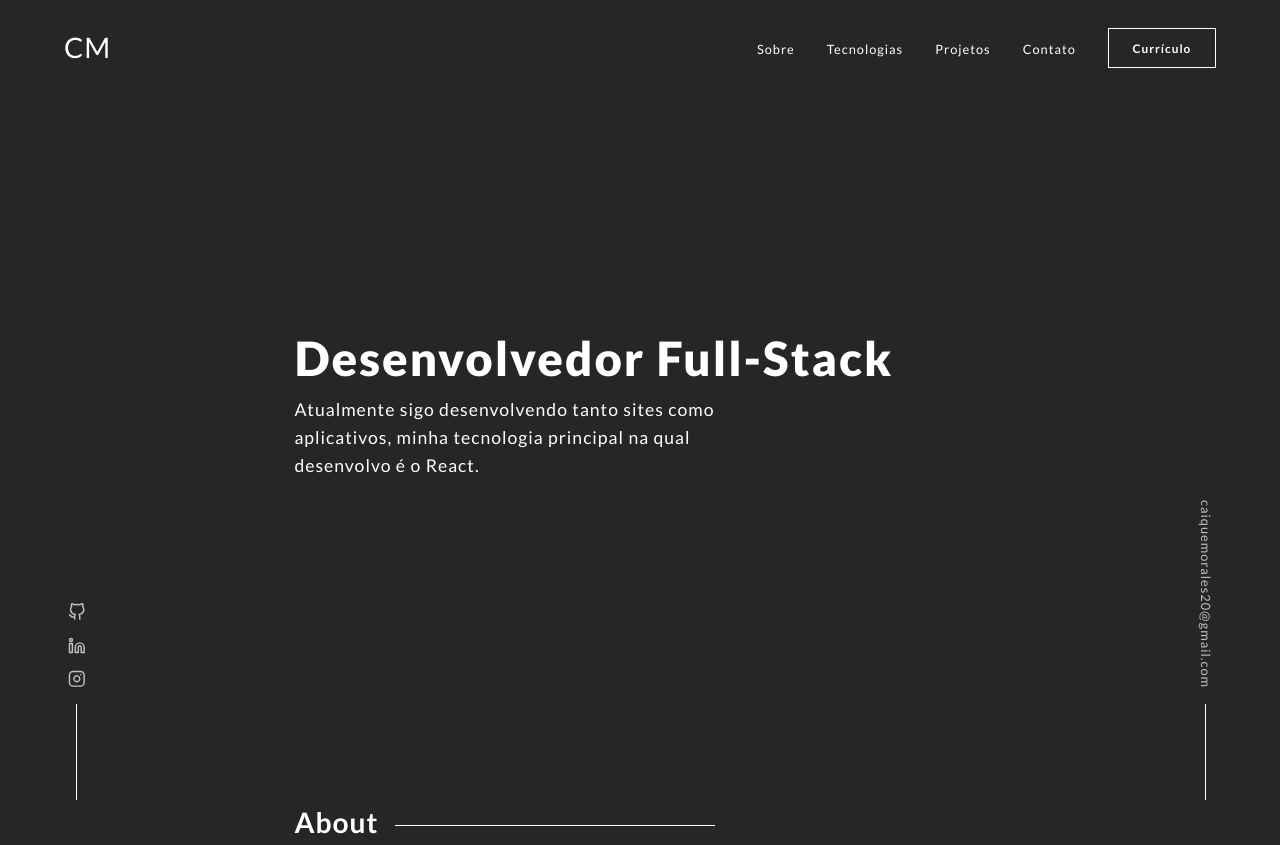
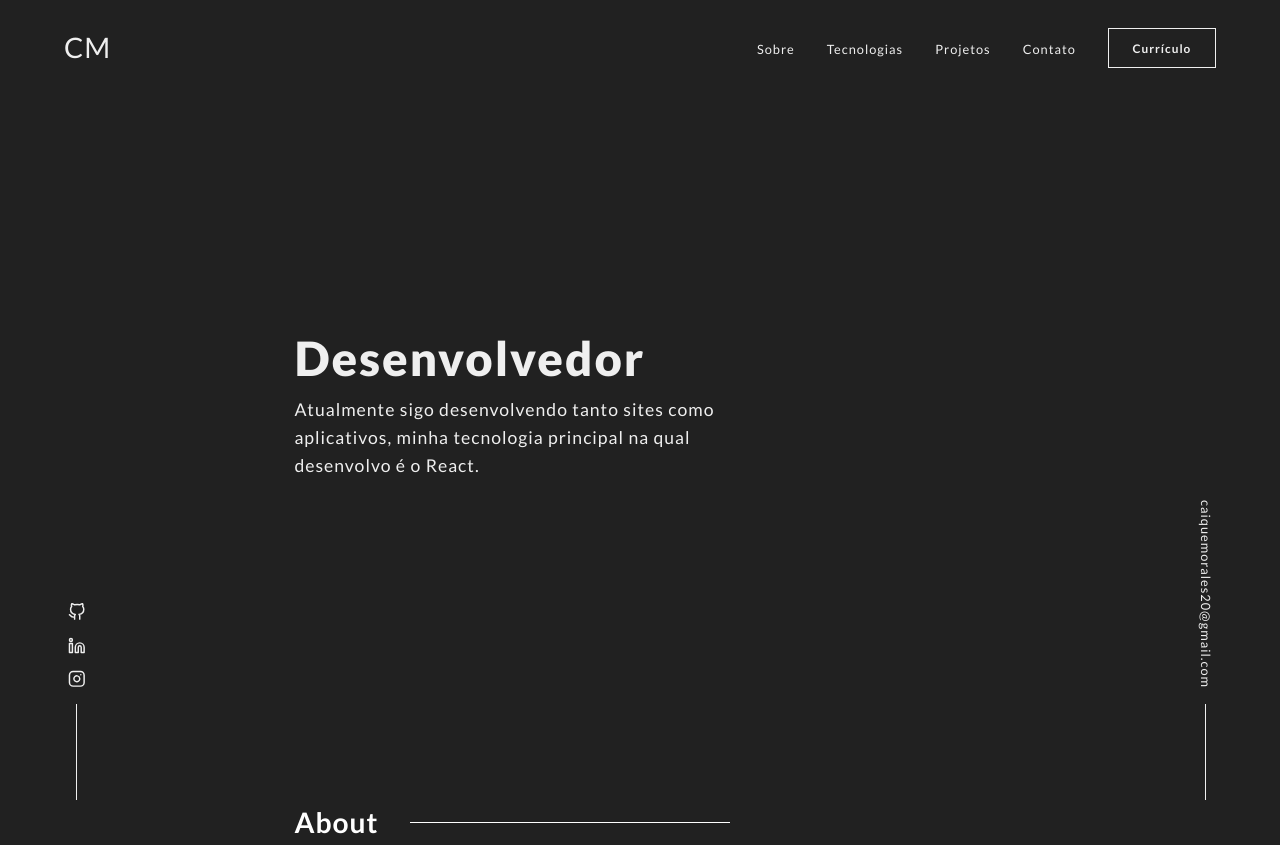
Before and after one commit to CaiqueMorales20/portfolio, a React (Vite) app: page / in a window 1280 px wide. Built offline with nearby package versions, Linux system fonts and the light colour scheme.

Commit message:
:lipstick: feat: Text css variable

```diff
--- a/src/GlobalStyle.tsx
+++ b/src/GlobalStyle.tsx
@@ -13,8 +13,8 @@ export const cssVariables = {
 		fzSmaller: "0.74rem",
 	},
 	color: {
-		clrPrimary: "#262626",
-		clrText: "#fefefe",
+		clrPrimary: "#212121",
+		clrText: "#efefef",
 	},
 };
 
@@ -65,18 +65,19 @@ export const Content = styled.div`
 
 export const SectionTitle = styled.h1`
 	color: #ffffff;
-	position: relative;
-	width: max-content;
+	width: 100%;
 	font-size: ${cssVariables.typography.fzLarger};
+	display: flex;
+	align-items: center;
+	gap: 2rem;
 
 	&::after {
 		content: "";
-		position: absolute;
 		display: block;
 		height: 1px;
-		width: 20rem;
+		width: min(100%, 20rem);
 		background-color: #ffffff;
-		left: 120%;
 		top: 55%;
+		right: 0;
 	}
 `;
--- /dev/null
+++ b/src/components/Header/components/HamburgerBtn/index.tsx
@@ -0,0 +1,23 @@
+// Styled Components
+import { HamburgerBtnS } from "../../style";
+
+// Types
+type HamburgerBtnProps = {
+	setMobileMenu: (value: boolean) => void;
+	mobileMenu: boolean;
+};
+
+// Functional Component
+export const HamburgerBtn = ({
+	mobileMenu,
+	setMobileMenu,
+}: HamburgerBtnProps) => {
+	return (
+		<HamburgerBtnS
+			onClick={() => setMobileMenu(!mobileMenu)}
+			className="material-symbols-outlined"
+		>
+			menu
+		</HamburgerBtnS>
+	);
+};
--- /dev/null
+++ b/src/components/Header/components/NavItem/index.tsx
@@ -0,0 +1,17 @@
+// Styled Components
+import { NavItemS, NavLink } from "../../style";
+
+// Types
+type NavItemProps = {
+	link: string;
+	text: string;
+};
+
+// Functional Component
+export const NavItem = (props: NavItemProps) => {
+	return (
+		<NavItemS>
+			<NavLink href={props.link}>{props.text}</NavLink>
+		</NavItemS>
+	);
+};
--- a/src/components/Header/index.tsx
+++ b/src/components/Header/index.tsx
@@ -3,51 +3,11 @@ import { useState, useEffect, useRef } from "react";
 
 // Imported Components
 import { Button } from "../Button";
+import { NavItem } from "./components/NavItem";
+import { HamburgerBtn } from "./components/HamburgerBtn";
 
 // Styled Components
-import {
-	HamburgerBtnS,
-	HamburguerNav,
-	HeaderS,
-	Logo,
-	Nav,
-	NavItemS,
-	NavLink,
-} from "./style";
-
-// Types
-type NavItemProps = {
-	link: string;
-	text: string;
-};
-
-type HamburgerBtnProps = {
-	setMobileMenu: (value: boolean) => void;
-	mobileMenu: boolean;
-};
-
-// Internal Component
-export const NavItem = (props: NavItemProps) => {
-	return (
-		<NavItemS>
-			<NavLink href={props.link}>{props.text}</NavLink>
-		</NavItemS>
-	);
-};
-
-export const HamburgerBtn = ({
-	mobileMenu,
-	setMobileMenu,
-}: HamburgerBtnProps) => {
-	return (
-		<HamburgerBtnS
-			onClick={() => setMobileMenu(!mobileMenu)}
-			className="material-symbols-outlined"
-		>
-			menu
-		</HamburgerBtnS>
-	);
-};
+import { HeaderS, Logo, Nav, HamburguerNav } from "./style";
 
 // Functional Component
 export const Header = () => {
--- a/src/components/Header/style.tsx
+++ b/src/components/Header/style.tsx
@@ -17,6 +17,7 @@ export const HeaderS = styled.div`
 
 export const Logo = styled.h1`
 	font-size: ${cssVariables.typography.fzLarger};
+	color: ${cssVariables.color.clrText};
 	font-weight: 400;
 `;
 
--- a/src/components/Socials/style.tsx
+++ b/src/components/Socials/style.tsx
@@ -25,12 +25,12 @@ export const LineS = styled.div`
 		display: block;
 		height: 6rem;
 		width: 1px;
-		background-color: #ffffff;
+		background-color: ${cssVariables.color.clrText};
 	}
 `;
 
 export const Icon = styled.a`
-	color: #c1c1c1;
+	color: ${cssVariables.color.clrText};
 
 	& > * {
 		transition: all 0.4s;
@@ -44,7 +44,7 @@ export const Icon = styled.a`
 
 export const Email = styled.a`
 	font-size: ${cssVariables.typography.fzSmall};
-	color: #c1c1c1;
+	color: ${cssVariables.color.clrText};
 	transition: all 0.4s;
 	cursor: pointer;
 
--- a/src/components/About/index.tsx
+++ b/src/screens/HomePage/components/About/index.tsx
@@ -1,4 +1,5 @@
-import { Content, SectionTitle } from "../../GlobalStyle";
+// Imported Components
+import { Content, SectionTitle } from "../../../../GlobalStyle";
 
 // Functional Component
 export const About = () => {
--- a/src/components/Hero/index.tsx
+++ b/src/screens/HomePage/components/Hero/index.tsx
@@ -13,7 +13,7 @@ export const Hero = () => {
 	return (
 		<HeroS>
 			<TextContainer>
-				<Profession>Desenvolvedor Full-Stack</Profession>
+				<Profession>Desenvolvedor</Profession>
 				<DescriptionContainer>
 					<Description>
 						Atualmente sigo desenvolvendo tanto sites como aplicativos, minha
--- a/src/components/Hero/style.tsx
+++ b/src/screens/HomePage/components/Hero/style.tsx
@@ -1,6 +1,6 @@
 // Imports
 import styled from "styled-components";
-import { Content, cssVariables } from "../../GlobalStyle";
+import { Content, cssVariables } from "../../../../GlobalStyle";
 
 // Styled Components
 export const HeroS = styled.div`
@@ -18,7 +18,7 @@ export const Profession = styled.h1`
 	letter-spacing: 2px;
 	font-size: ${cssVariables.typography.fzLargest};
 	font-weight: 900;
-	color: #ffffff;
+	color: ${cssVariables.color.clrText};
 `;
 
 export const DescriptionContainer = styled.div`
@@ -27,4 +27,5 @@ export const DescriptionContainer = styled.div`
 
 export const Description = styled.p`
 	font-size: ${cssVariables.typography.fzNormal};
+	color: ${cssVariables.color.clrText};
 `;
--- a/src/screens/HomePage/index.tsx
+++ b/src/screens/HomePage/index.tsx
@@ -1,6 +1,6 @@
 // Imported Components
-import { About } from "../../components/About";
-import { Hero } from "../../components/Hero";
+import { About } from "./components/About";
+import { Hero } from "./components/Hero";
 
 // Functional Component
 export const HomePage = () => {
```
